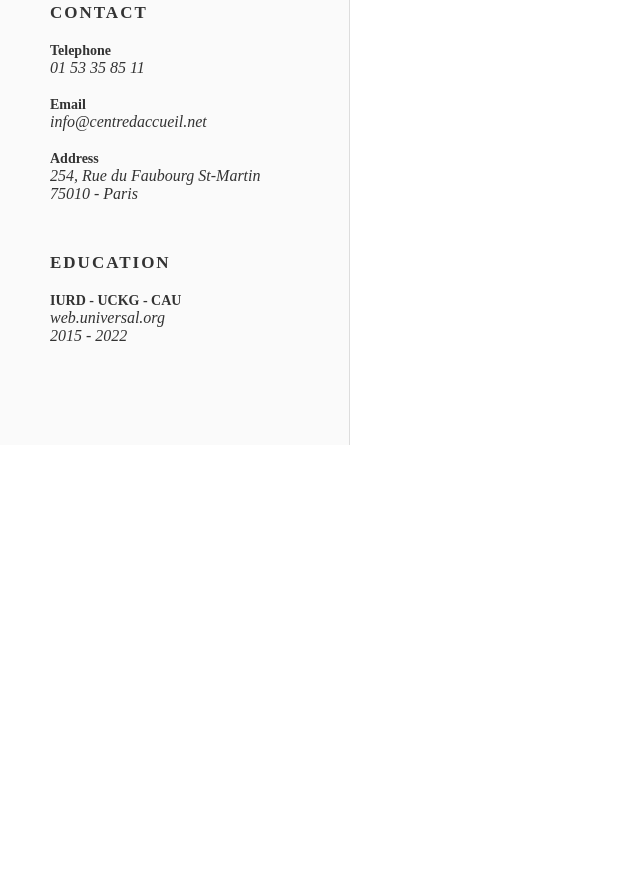
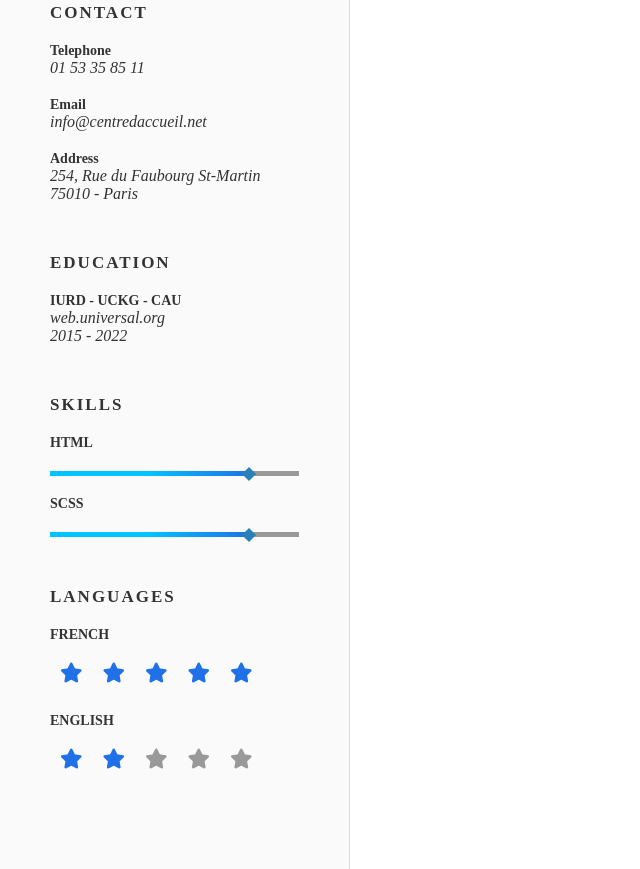
Before and after one commit to Esheric/cv, a website: page index.html in a window 1280 px wide. Shown: the part 445-1314 px from the top of the page, without its empty margins (0-640 px from the left). Before the commit the page ends 890 px from the top, so only its background shows below. Drawn offline with Linux system fonts and the light colour scheme; a web font is replaced by a local one.

Commit message:
add  skills and languages

```diff
--- a/index.html
+++ b/index.html
@@ -46,6 +46,38 @@
             2015 - 2022
           </p>
         </div>
+        <div class="block">
+          <h2 class="title-small">SKILLS</h2>
+          <h3>HTML</h3>
+          <div class="bar-skill">
+            <div class="bar-skill-progress"></div>
+            <div class="bar-skill-dot"></div>
+          </div>
+          <h3>SCSS</h3>
+          <div class="bar-skill">
+            <div class="bar-skill-progress"></div>
+            <div class="bar-skill-dot"></div>
+          </div>
+        </div>
+        <div class="block">
+          <h2 class="title-small">LANGUAGES</h2>
+          <h3>FRENCH</h3>
+          <div class="stars-container">
+            <i class="fas fa-star text-primary"></i>
+            <i class="fas fa-star text-primary"></i>
+            <i class="fas fa-star text-primary"></i>
+            <i class="fas fa-star text-primary"></i>
+            <i class="fas fa-star text-primary"></i>
+          </div>
+          <h3>ENGLISH</h3>
+          <div class="stars-container">
+            <i class="fas fa-star text-primary"></i>
+            <i class="fas fa-star text-primary"></i>
+            <i class="fas fa-star"></i>
+            <i class="fas fa-star"></i>
+            <i class="fas fa-star"></i>
+          </div>
+        </div>
       </aside>
       <main></main>
     </div>
--- a/scss/_classes.scss
+++ b/scss/_classes.scss
@@ -4,3 +4,12 @@
     font-size: 1.7rem;
   }
 }
+
+.text {
+  &-primary {
+    color: var(--primary);
+  }
+  &-hint {
+    color: var(--hint);
+  }
+}
--- a/scss/style.scss
+++ b/scss/style.scss
@@ -57,6 +57,38 @@ aside {
       margin: 0 0 2rem 0;
       font-style: italic;
     }
+    .bar-skill {
+      margin: 2rem 0;
+      height: 5px;
+      background: var(--hint);
+      position: relative;
+      .bar-skill-progress {
+        position: absolute;
+        height: 5px;
+        width: 80%;
+        top: 0;
+        left: 0;
+        background: linear-gradient(to right, var(--light) 50%, var(--primary));
+      }
+      .bar-skill-dot {
+        position: absolute;
+        height: 10px;
+        width: 10px;
+        top: -2.5px;
+        left: calc(80% - 5px);
+        transform: rotate(45deg);
+        background: var(--dark);
+      }
+    }
+    .stars-container {
+      display: flex;
+      margin: 2rem 0 3rem 0;
+      color: var(--hint);
+      i {
+        font-size: 2rem;
+        margin: 0 1rem;
+      }
+    }
   }
 }
 
```
Also changed, not shown: scss/test.html (deleted, +0 -10 lines), css/style.css, 1 other file.
